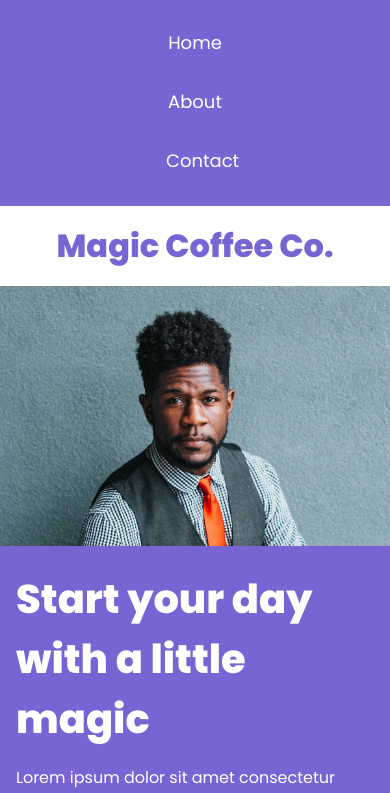
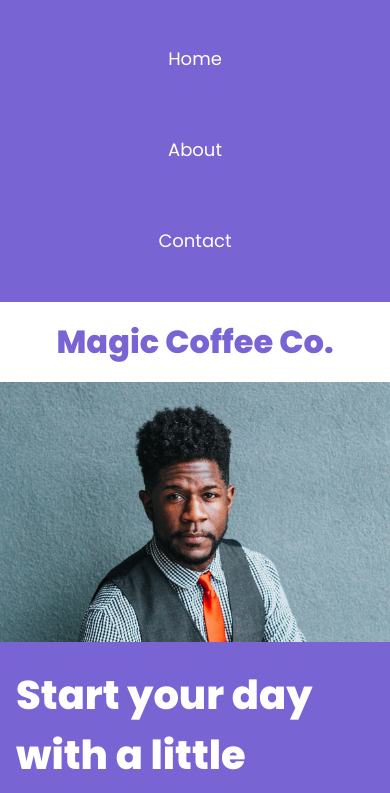
Before and after one commit to abdu0328/mtm6201-midterm, a plain HTML site: page index.html in a window 390 px wide. Shown: the part 51-844 px from the top of the page. Drawn offline with Linux system fonts and the light colour scheme.

Commit message:
editing nav for proper responsiveness

```diff
--- a/css/main.css
+++ b/css/main.css
@@ -76,6 +76,7 @@ body {
 }
 
 .main-nav a {
+  display: block;
   text-decoration: none;
   color: var(--secondary-color);
   font-weight: 400;
@@ -84,8 +85,8 @@ body {
   padding-left: 2rem; */
   padding-top: 1rem;
   padding-bottom: 1rem;
-  padding-right: 150px;
-  padding-left: 150px;
+  /* padding-right: 150px;
+  padding-left: 150px; */
 }
 
 /* nav ul li a:hover {
```
